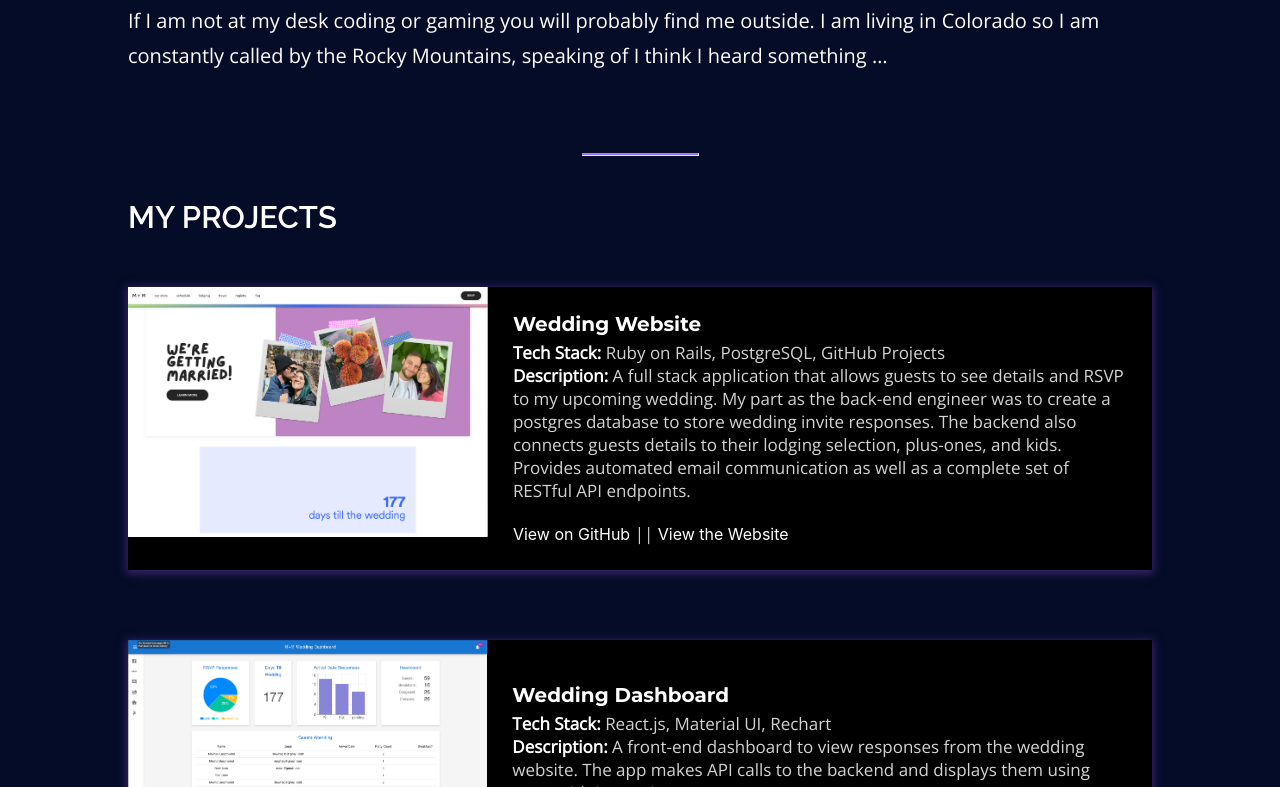
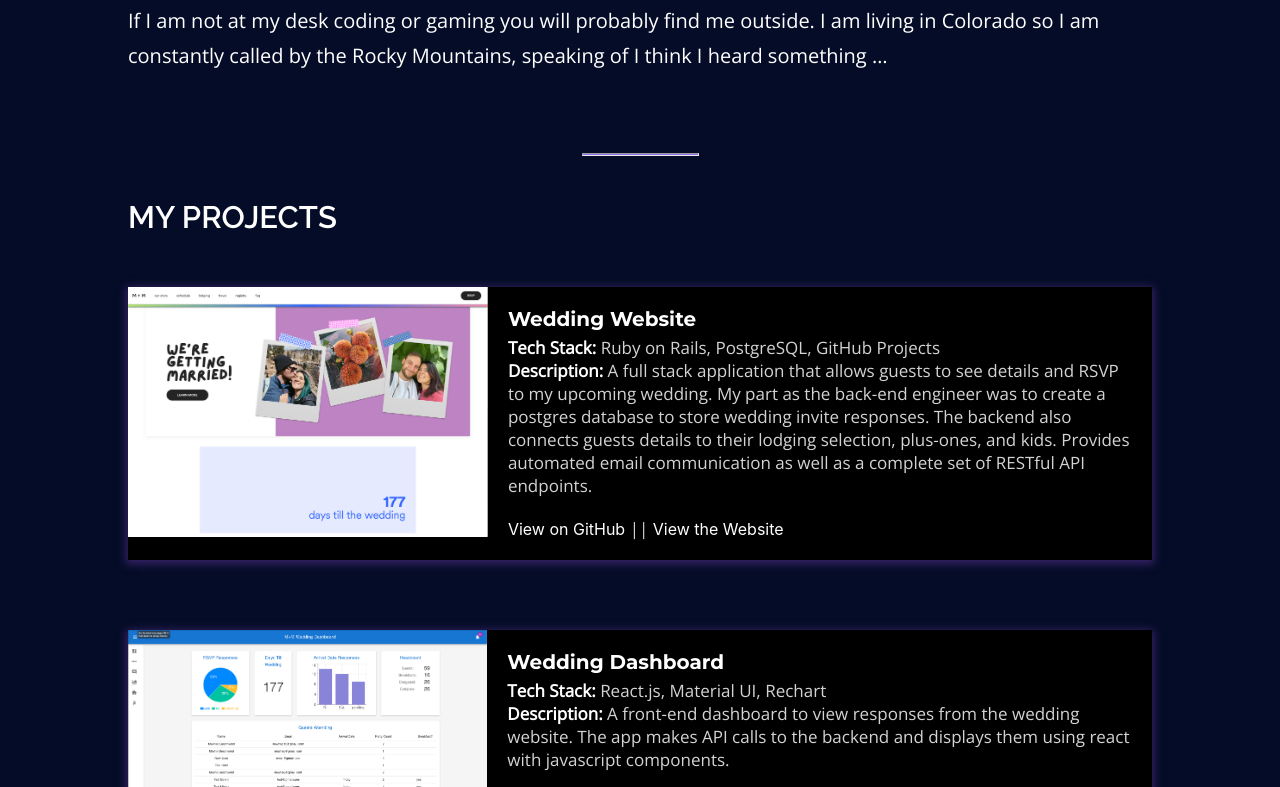
Before and after one commit to mkbonini/mb-portfolio, a React (Create React App) app: page / in a window 1280 px wide. Shown: the part 1051-1838 px from the top of the page. Built offline with nearby package versions, Linux system fonts and the light colour scheme.

Commit message:
update margin and padding to correct issues at different screen sizes

```diff
--- a/src/components/Projects.tsx
+++ b/src/components/Projects.tsx
@@ -37,8 +37,8 @@ const ProjectCardBody = styled.div`
     text-decoration: none;
   }
   .projectDetails {
-    padding: 25px;
-    margin: auto;
+    padding: 35px;
+    /* margin: auto 0px; */
   }
   .projectImage {
     height: 250px;
@@ -49,6 +49,22 @@ const ProjectCardBody = styled.div`
   }
   @media only screen and (max-width: 600px) {
     flex-direction: column;
+    .projectDetails {
+      padding: 25px;
+      margin: auto;
+    }
+	}
+
+  @media only screen and (max-width: 2000px) {
+    .projectDetails {
+      padding: 20px;
+    }
+	}
+
+  @media only screen and (min-width: 2600px) {
+    .projectImage {
+      height: 300px;
+    }
 	}
 `;
 
```
